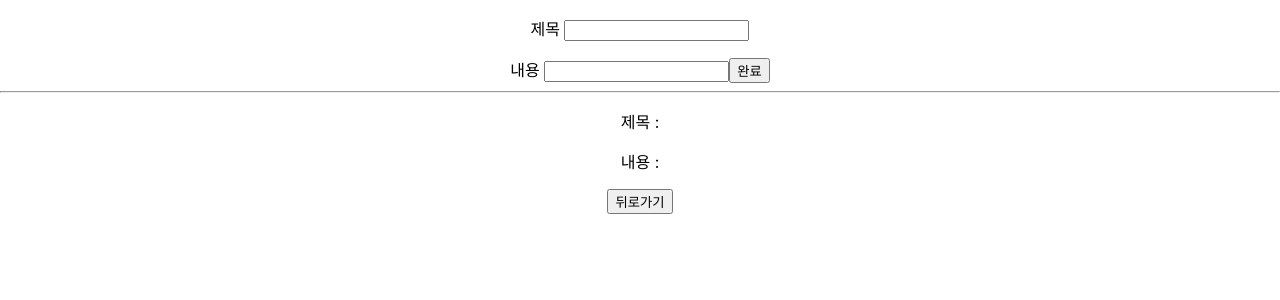
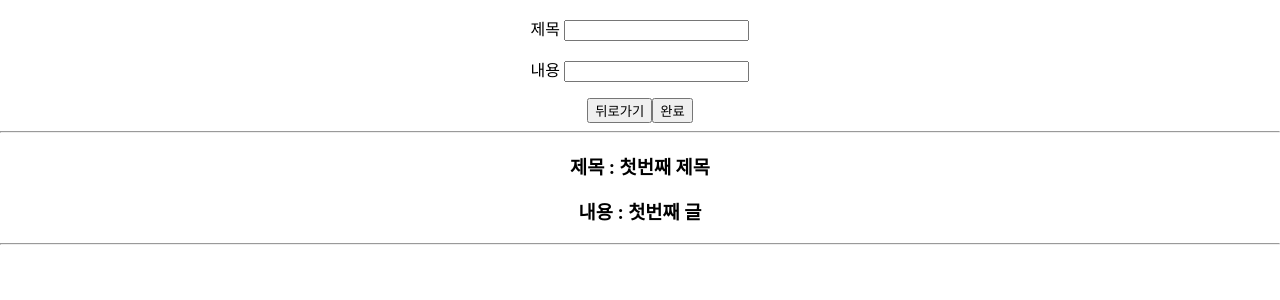
Before and after one commit to Baeju0/CommunityPractice, a React (Create React App) app: page /write in a window 1280 px wide. Shown: the top 300 px of the page. Built offline with nearby package versions, Linux system fonts and the light colour scheme.

Commit message:
map함수

```diff
--- a/src/Write.js
+++ b/src/Write.js
@@ -4,25 +4,56 @@ import { useHistory } from "react-router-dom";
 function Write() {
     let history = useHistory();
 
-    let [je, setJe] = useState('');
-    let [mock, setMock] = useState('');
+    // let [list, setList] = useState(['']);
 
-    let [nae, setNae] = useState('');
-    let [young, setYoung] = useState('');
+    let [je, setJe] = useState(['']);
+    let [mock, setMock] = useState(['첫번째 제목']);
+
+    let [nae, setNae] = useState(['']);
+    let [young, setYoung] = useState(['첫번째 글']);
+
+    function addJemock() {
+        let newMock = [...mock];
+        newMock.push(je);
+        setMock(newMock);
+    }
+
+    function addNaeyoung() {
+        let newYoung = [...young];
+        newYoung.push(nae);
+        setYoung(newYoung);
+    }
 
     return(
     <div>
     <p/>제목 <input onChange={(e)=>{setJe(e.target.value);}}/>
     <p/>내용 <input onChange={(e)=>{setNae(e.target.value);}}/>
 
-        <button onClick={(e)=>{setMock(je); setYoung(nae);}}>완료</button>
-        <hr/>
-        <p/> 제목 : {mock}
-        <p/> 내용 : {young}
-
         <p/><button onClick={()=> {
             history.goBack();
         }}>뒤로가기</button>
+        {/* <button onClick={(e)=>{setMock(je); setYoung(nae);}}>완료</button> */}
+        <button onClick={(e)=>{{addJemock(); addNaeyoung();}}}>완료</button>
+        <hr/>
+        {/* <hr/>
+        <p/> 제목 : {mock}
+        <p/> 내용 : {young} */}
+
+        {/* array.map(currentValue[,index[,array]])
+      currentValue : 처리할 현재 요소
+      index : 처리할 현재 요소의 인덱스(0부터 시작)
+      map()으로 호출한 배열 */}
+
+        {mock.map(function (mock, i) {
+        return (
+          <div className='mock' key={i}>
+            <h3>제목 : {mock}</h3>
+            <h3>내용 : {young}</h3>
+            <hr/>
+          </div>
+        );
+      })
+      }
 
         {/* 저장 만들기 */}
     </div>
```
